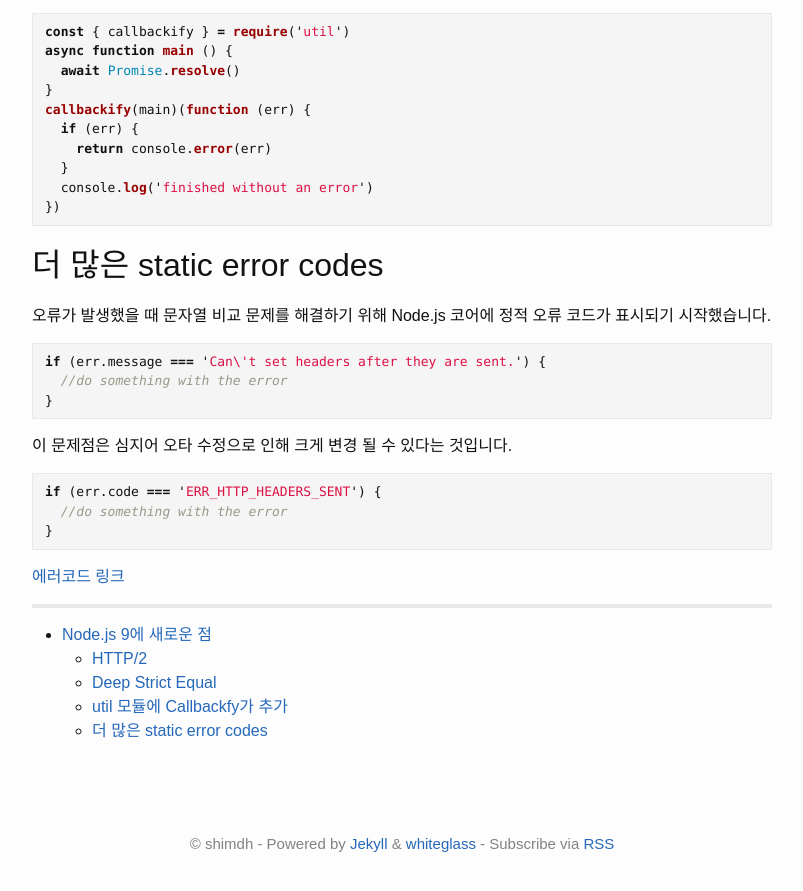
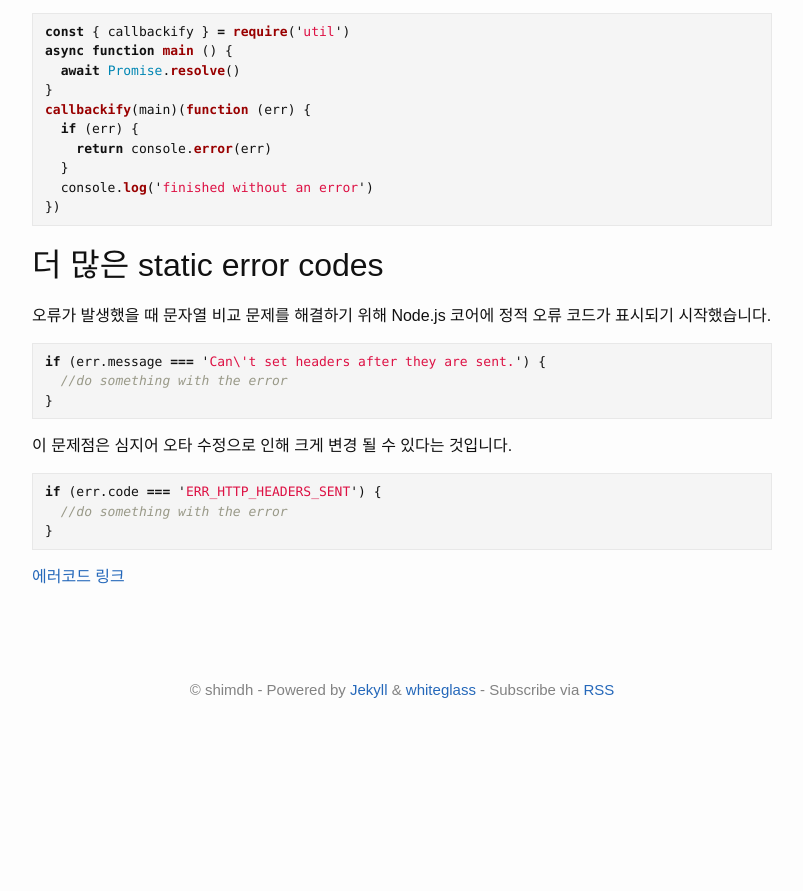
Before and after one commit to yous/whiteglass, a Jekyll site: the page built from _posts/2017-11-14-whats-new-in-node-js-9.md, in a window 1280 px wide and 900 px high, scrolled down 1101 px. Shown: the top 891 px of the window, without its empty margins (238-1041 px from the left). Built offline with Jekyll 4.4.1, drawn with Linux system fonts in a browser that asks for light colours; after the commit the page ends 1847 px from its top, so only the background shows below that.

Commit message:
deleted toc

````diff
--- a/_posts/2017-11-14-whats-new-in-node-js-9.md
+++ b/_posts/2017-11-14-whats-new-in-node-js-9.md
@@ -86,11 +86,3 @@ if (err.code === 'ERR_HTTP_HEADERS_SENT') {
 ```
 
 [에러코드 링크](https://nodejs.org/api/errors.html#errors_node_js_error_codes)
-
----
-
-- [Node.js 9에 새로운 점](#nodejs-9%EC%97%90-%EC%83%88%EB%A1%9C%EC%9A%B4-%EC%A0%90)
-  - [HTTP/2](#http2)
-  - [Deep Strict Equal](#deep-strict-equal)
-  - [util 모듈에 Callbackfy가 추가](#util-%EB%AA%A8%EB%93%88%EC%97%90-callbackfy%EA%B0%80-%EC%B6%94%EA%B0%80)
-  - [더 많은 static error codes](#%EB%8D%94-%EB%A7%8E%EC%9D%80-static-error-codes)
````
